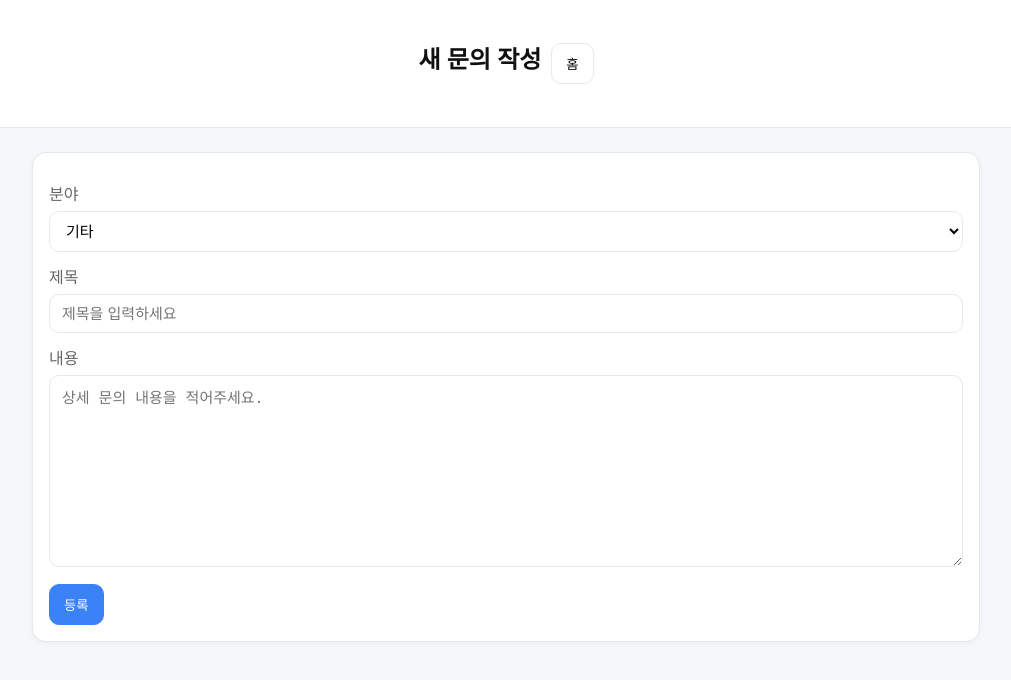
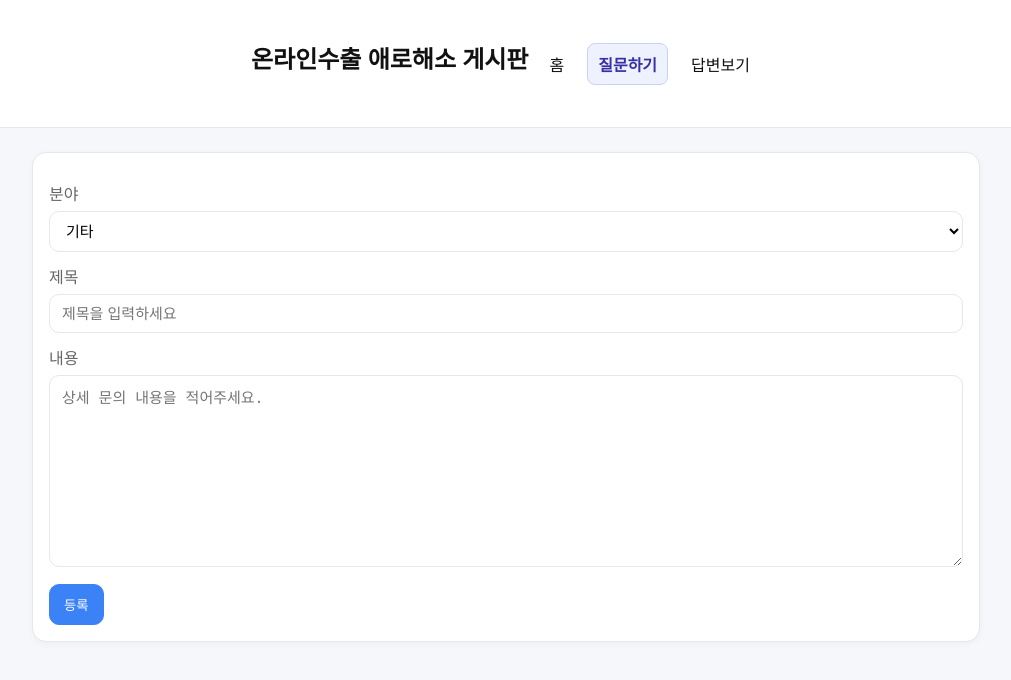
Before and after one commit to taewan8411-gobiz/ve-clean, a website: page public/new.html in a window 1280 px wide. Shown: the whole page, without its empty margins (134-1145 px from the left). Drawn offline with Linux system fonts and the light colour scheme.

Commit message:
Update new.html

```diff
--- a/public/new.html
+++ b/public/new.html
@@ -3,12 +3,38 @@
 <title>새 문의 작성</title>
 <link rel="stylesheet" href="/style.css" />
 <body>
-  <header>
-    <div class="container row">
-      <h2>새 문의 작성</h2>
-      <a class="right" href="/index.html"><button>홈</button></a>
-    </div>
-  </header>
+ <header>
+  <div class="container row">
+    <h2>온라인수출 애로해소 게시판</h2>
+
+    <nav class="nav right">
+      <a href="/index.html" data-nav="home">홈</a>
+      <a href="/public/new.html" data-nav="new">질문하기</a>
+      <a href="/index.html" data-nav="answers">답변보기</a>
+    </nav>
+  </div>
+</header>
+
+<script>
+  // 현재 페이지에 맞게 메뉴 하이라이트
+  (function () {
+    const path = location.pathname;
+    // 페이지 → nav 키 매핑
+    const map = {
+      '/': 'home',
+      '/index.html': 'home',
+      '/public/new.html': 'new',
+      '/public/post.html': 'answers'  // 개별 글 페이지는 '답변보기' 활성화
+    };
+    // /public/post.html?id=.. 처럼 쿼리가 붙어도 인식되도록 처리
+    const key = map[path] || (path.startsWith('/public/post.html') ? 'answers' : null);
+    if (key) {
+      const el = document.querySelector(`.nav a[data-nav="${key}"]`);
+      if (el) el.classList.add('active');
+    }
+  })();
+</script>
+
 
   <div class="container">
     <div class="card">
```
